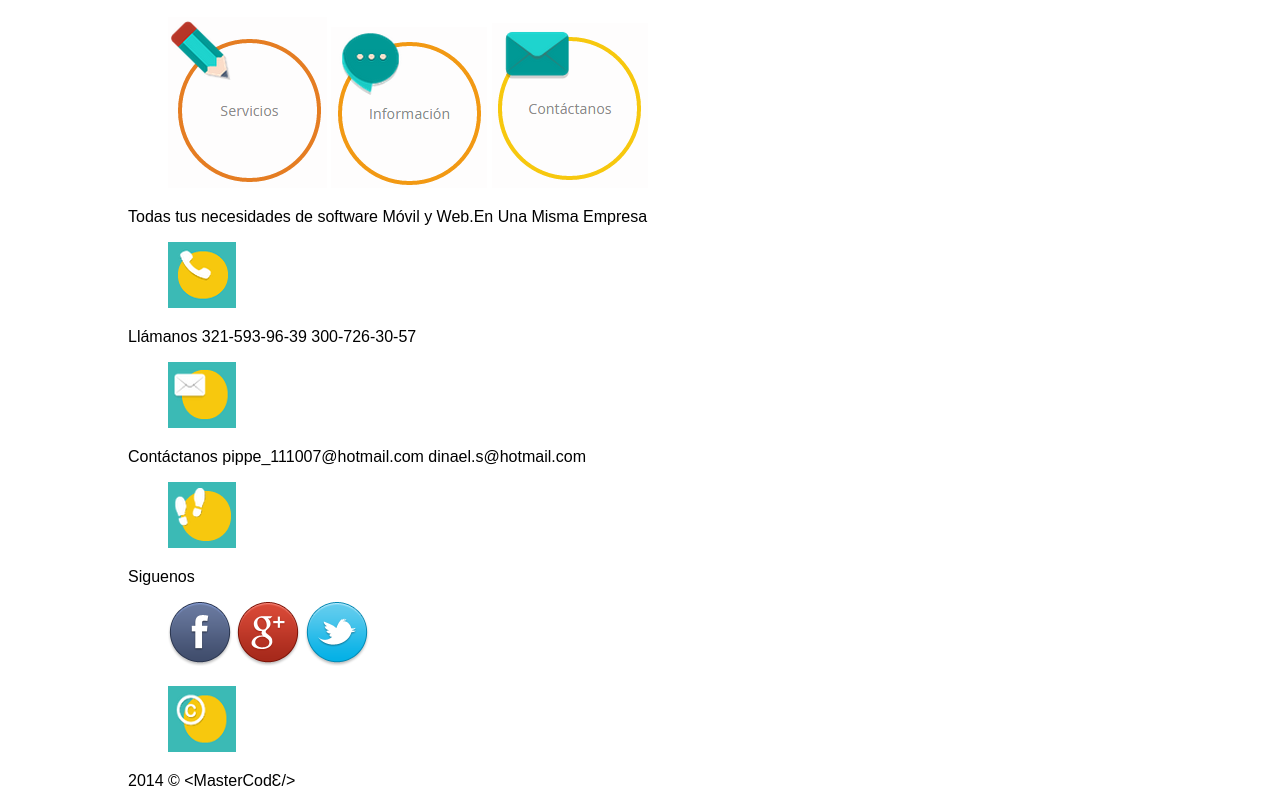
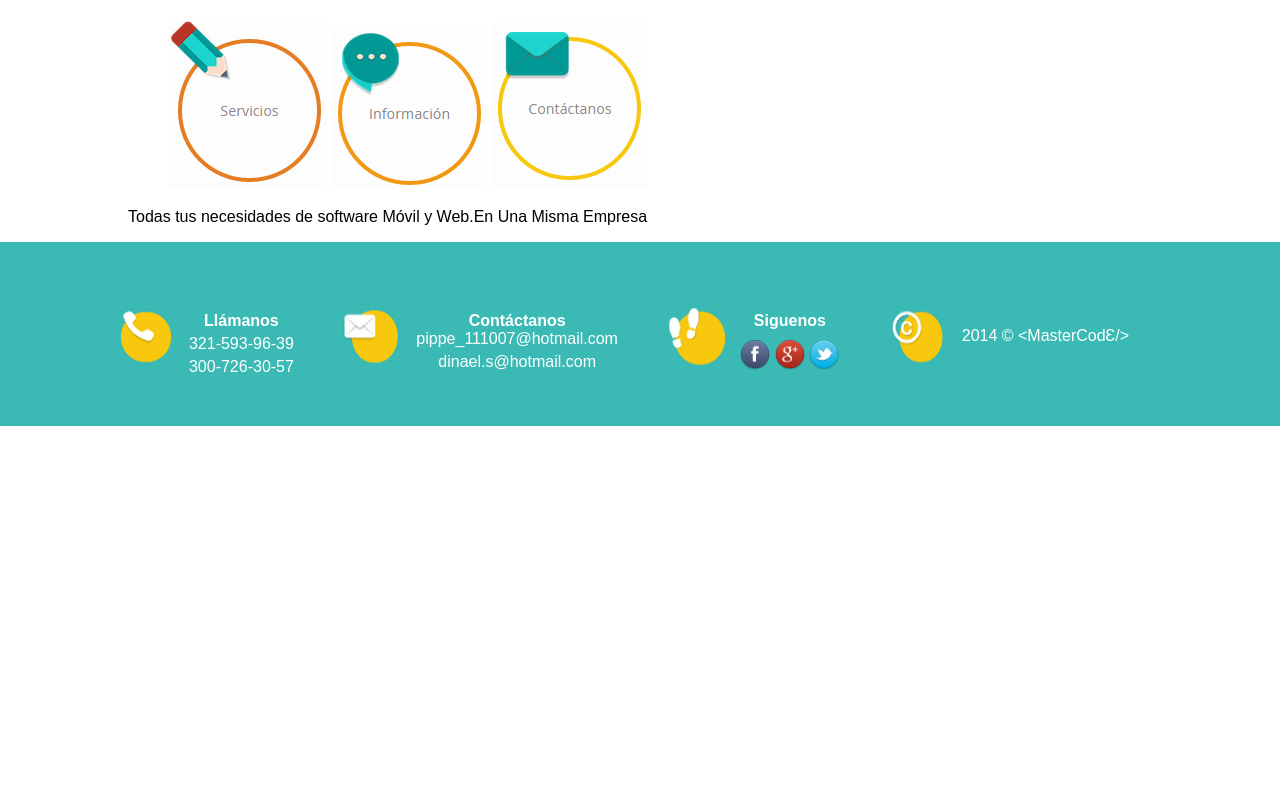
Before and after one commit to MasterCod3/MasterCode, a plain HTML site: page index.html in a window 1280 px wide. Shown: the part 724-1514 px from the top of the page. After the commit the page ends 1150 px from the top, so only its background shows below. Drawn offline with Linux system fonts and the light colour scheme.

Commit message:
header & footer
Finalizacion del diseño header y footer

```diff
--- a/css/estilos.css
+++ b/css/estilos.css
@@ -93,3 +93,157 @@ header nav ul li a:hover {
   color: #33958f;
   transform: scale(1.2, 1.2);
 }
+footer {
+  position: relative;
+  width: 100%;
+  height: auto;
+  margin: 0px;
+  padding: 0px;
+  background: #3bbab5;
+}
+footer .caja_footer {
+  background: #3bbab5;
+  width: 100%;
+  height: auto;
+  margin: 50px 0px 50px 0px;
+  padding: 0px 0px 0px 0px;
+  display: inline-block;
+/*text-align center*/
+  position: relative;
+}
+footer .caja_footer .llamanos {
+  display: inline-block;
+  background: #3bbab5;
+  margin: 10px 40px 0px 0px;
+  padding: 0px 0px 0px 0px;
+}
+footer .caja_footer .llamanos .logollamanos {
+  display: inline-block;
+  margin: 0px;
+  padding: 0px;
+}
+footer .caja_footer .llamanos .logollamanos img {
+  float: left;
+  width: 68px;
+  height: 70px;
+}
+footer .caja_footer .llamanos .telefonos {
+  display: inline-block;
+  float: right;
+  margin: 10px 0px 0px 10px;
+  padding: 0px;
+  color: #fff;
+}
+footer .caja_footer .llamanos .telefonos .llama {
+  display: block;
+  font-weight: bold;
+}
+footer .caja_footer .llamanos .telefonos .cel_andres {
+  display: block;
+  margin: 5px 0px 0px 0px;
+}
+footer .caja_footer .llamanos .telefonos .cel_dinael {
+  display: block;
+  margin: 5px 0px 0px 0px;
+}
+footer .caja_footer .contactanos {
+  display: inline-block;
+  background: #3bbab5;
+  margin: 0px 40px 0px 0px;
+  padding: 0px;
+}
+footer .caja_footer .contactanos .logocontactanos {
+  display: inline-block;
+  margin: 0px;
+  padding: 0px;
+}
+footer .caja_footer .contactanos .logocontactanos img {
+/*display inline-block*/
+  float: left;
+  width: 68px;
+  height: 70px;
+}
+footer .caja_footer .contactanos .contac {
+  display: inline-block;
+  float: right;
+  margin: 10px 0px 0px 10px;
+  padding: 0px;
+  color: #fff;
+}
+footer .caja_footer .contactanos .contac .contacto {
+  display: block;
+  font-weight: bold;
+}
+footer .caja_footer .contactanos .contac .email_andres {
+  diplay: block;
+  margin: 5px 0px 0px 0px;
+}
+footer .caja_footer .contactanos .contac .email_dinael {
+  display: block;
+  margin: 5px 0px 0px 0px;
+}
+footer .caja_footer .redes_sociales {
+  display: inline-block;
+  background: #3bbab5;
+  margin: 0px 40px 0px 0px;
+  padding: 0px;
+}
+footer .caja_footer .redes_sociales .logosiguenos {
+  display: inline-block;
+  margin: 0px;
+  padding: 0px;
+}
+footer .caja_footer .redes_sociales .logosiguenos img {
+/*display inline-block*/
+  float: left;
+  width: 68px;
+  height: 70px;
+}
+footer .caja_footer .redes_sociales .siguenos {
+  display: inline-block;
+  float: right;
+  margin: 10px 0px 0px 10px;
+  padding: 0px;
+  color: #fff;
+}
+footer .caja_footer .redes_sociales .siguenos .sigue {
+  display: block;
+  font-weight: bold;
+}
+footer .caja_footer .redes_sociales .siguenos .logos_redes {
+  display: block;
+  margin: 10px 0px 0px 0px;
+  padding: 0px;
+}
+footer .caja_footer .redes_sociales .siguenos .logos_redes img {
+  width: 30px;
+  margin: 0px;
+  padding: 0px;
+}
+footer .caja_footer .copyright {
+  display: inline-block;
+  background: #3bbab5;
+  margin: 0px 40px 0px 0px;
+  padding: 0px;
+}
+footer .caja_footer .copyright .logocopyright {
+  display: inline-block;
+  margin: 0px;
+  padding: 0px;
+}
+footer .caja_footer .copyright .logocopyright img {
+/*display inline-block*/
+  float: left;
+  width: 68px;
+  height: 70px;
+}
+footer .caja_footer .copyright .añocopyright {
+  display: inline-block;
+  float: right;
+  margin: 25px 0px 0px 10px;
+  padding: 0px;
+  color: #fff;
+}
+footer .caja_footer .copyright .añocopyright .año {
+  display: block;
+}
--- a/index.html
+++ b/index.html
@@ -42,6 +42,7 @@
 				</div>
 			</div>
 		</section>
+	</div>
 		<footer>
 			<div class="caja_footer">
 				<div class="llamanos">
@@ -71,9 +72,9 @@
 					<div class="siguenos">
 						<span class="sigue">Siguenos</span>
 						<figure class="logos_redes">
-							<img class="facebook" src="img/icons/Facebook.png" alt="Facebook">
-							<img class="Google" src="img/icons/Google-Plus.png" alt="Google">
-							<img class="Twitter" src="img/icons/Twitter-Bird.png" alt="Twitter">
+							<a href="#"><img class="facebook" src="img/icons/Facebook.png" alt="Facebook"></a>
+							<a href="#"><img class="Google" src="img/icons/Google-Plus.png" alt="Google"></a>
+							<a href="#"><img class="Twitter" src="img/icons/Twitter-Bird.png" alt="Twitter"></a>
 						</figure>
 					</div>
 				</div>
@@ -87,6 +88,5 @@
 				</div>
 			</div>
 		</footer>
-	</div>
-</body>
+	</body>
 </html>
```
Also changed, not shown: 1 other file.
